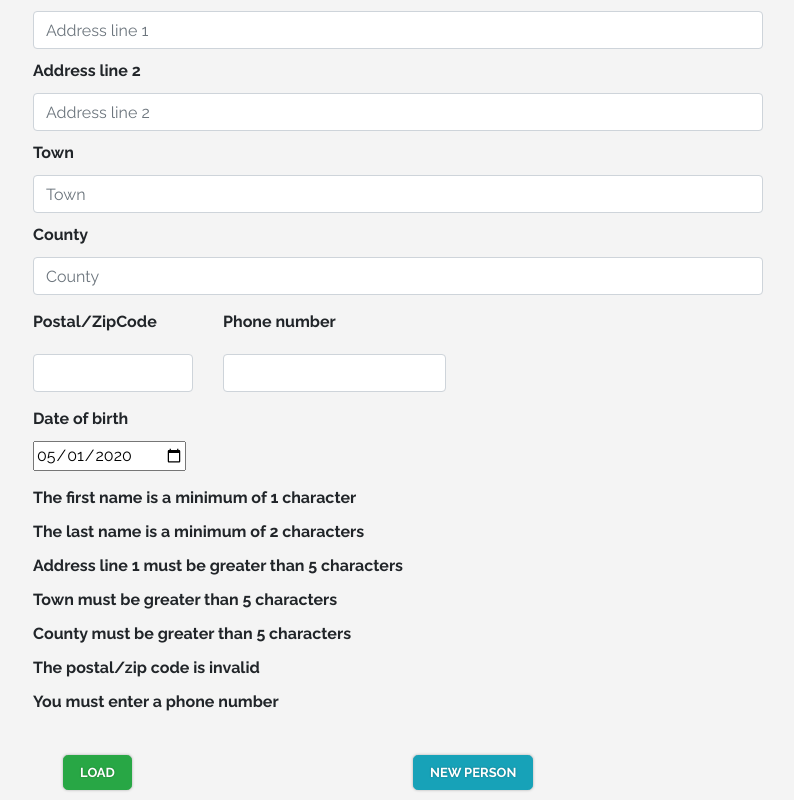
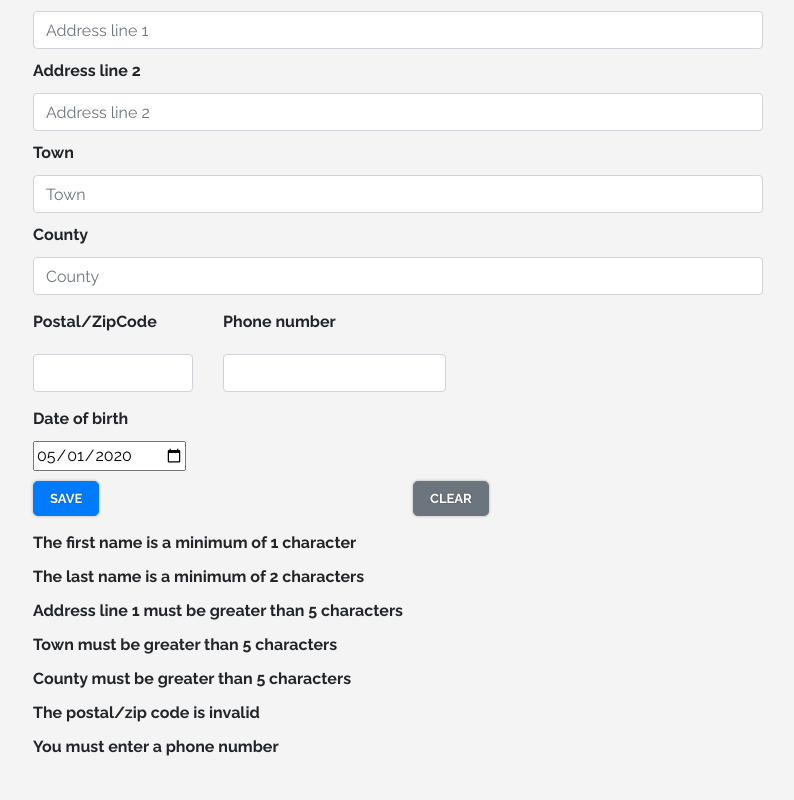
Before and after one commit to Belchenkov/contact_manager_react_tsx, a React (Create React App) app: page / in a window 1280 px wide. Shown: the part 465-1265 px from the top of the page, without its empty margins (52-846 px from the left). After the commit the page ends 1239 px from the top, so only its background shows below. Built offline with nearby package versions, Linux system fonts and the light colour scheme.

Commit message:
Accessing the database from PersonalDetails

```diff
--- a/src/PersonalDetails.tsx
+++ b/src/PersonalDetails.tsx
@@ -69,6 +69,40 @@ export default class PersonalDetails extends React.Component<IProps, IPersonStat
 
     private clear = () => {
         this.setState(this.defaultState);
+    }
+
+    private savePerson = () => {
+        if (!this.canSave) {
+            alert(`Cannot save this record with missing or incorrect items`);
+            return;
+        }
+        const personState : IRecordState = new RecordState();
+        personState.IsActive = true;
+
+        const state : PersonRecord = {
+            ...this.state,
+            ...personState
+        };
+
+        if (state.PersonId === "") {
+            state.PersonId = Date.now().toString();
+            this.dataLayer.Create(state);
+            this.loadPeople();
+            this.clear();
+        }
+        else {
+            this.dataLayer.Update(state).then(rsn => this.loadPeople());
+        }
+    }
+
+    private setActive = (event : any) => {
+        const person : string = event.target.value;
+        const state = this.people.find((element : IPersonState) => {
+            return element.PersonId === person;
+        });
+        if (state) {
+            this.setState(state);
+        }
     }
 
     private updateBinding = (event: any) => {
@@ -265,11 +299,21 @@ export default class PersonalDetails extends React.Component<IProps, IPersonStat
                         </Col>
                     </Row>
                     <Row>
+                        <Col>
+                            <Button size="lg" color="primary" onClick={this.savePerson}>Save</Button>
+                        </Col>
+                        <Col>
+                            <Button size="lg" color="secondary" onClick={this.clear}>Clear</Button>
+                        </Col>
+                    </Row>
+                    <Row>
                         <FormValidation
                             CurrentState={this.state}
                             CanSave={this.userCanSave}
                         />
                     </Row>
+                </Col>
+
                 <Col>
                     <Col>
                         <Row>
@@ -277,13 +321,20 @@ export default class PersonalDetails extends React.Component<IProps, IPersonStat
                         </Row>
                         <Row className="mt-3">
                             <Col lg="6">
-                                    <Button size="lg" color="success">Load</Button>
+                                <Button
+                                    size="lg"
+                                    color="success"
+                                    onClick={this.loadPeople}
+                                >Load</Button>
                             </Col>
                             <Col lg="6">
-                                    <Button size="lg" color="info">New Person</Button>
+                                <Button
+                                    size="lg"
+                                    color="info"
+                                    onClick={this.clear}
+                                >New Person</Button>
                             </Col>
                         </Row>
-                        </Col>
                     </Col>
                 </Col>
             </Row>
```
Lines whose indentation alone changed are shown as unchanged.
